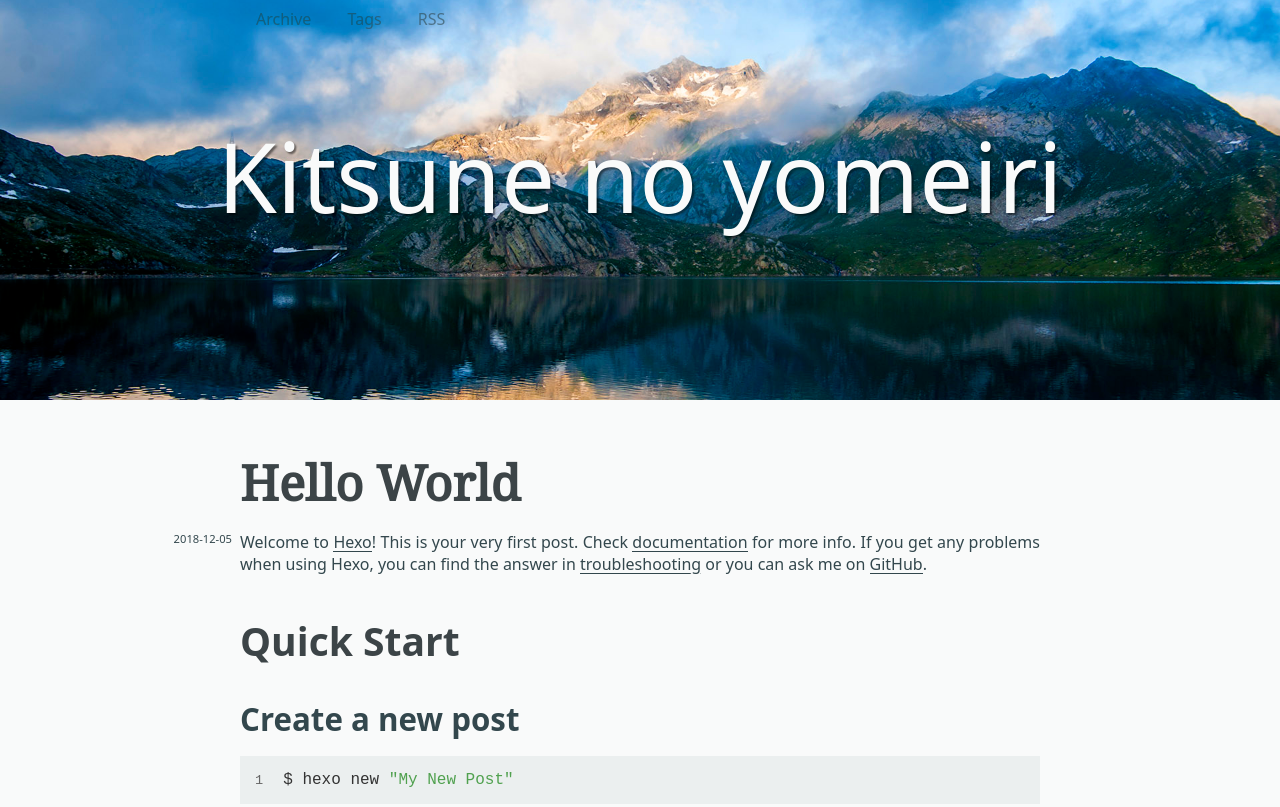
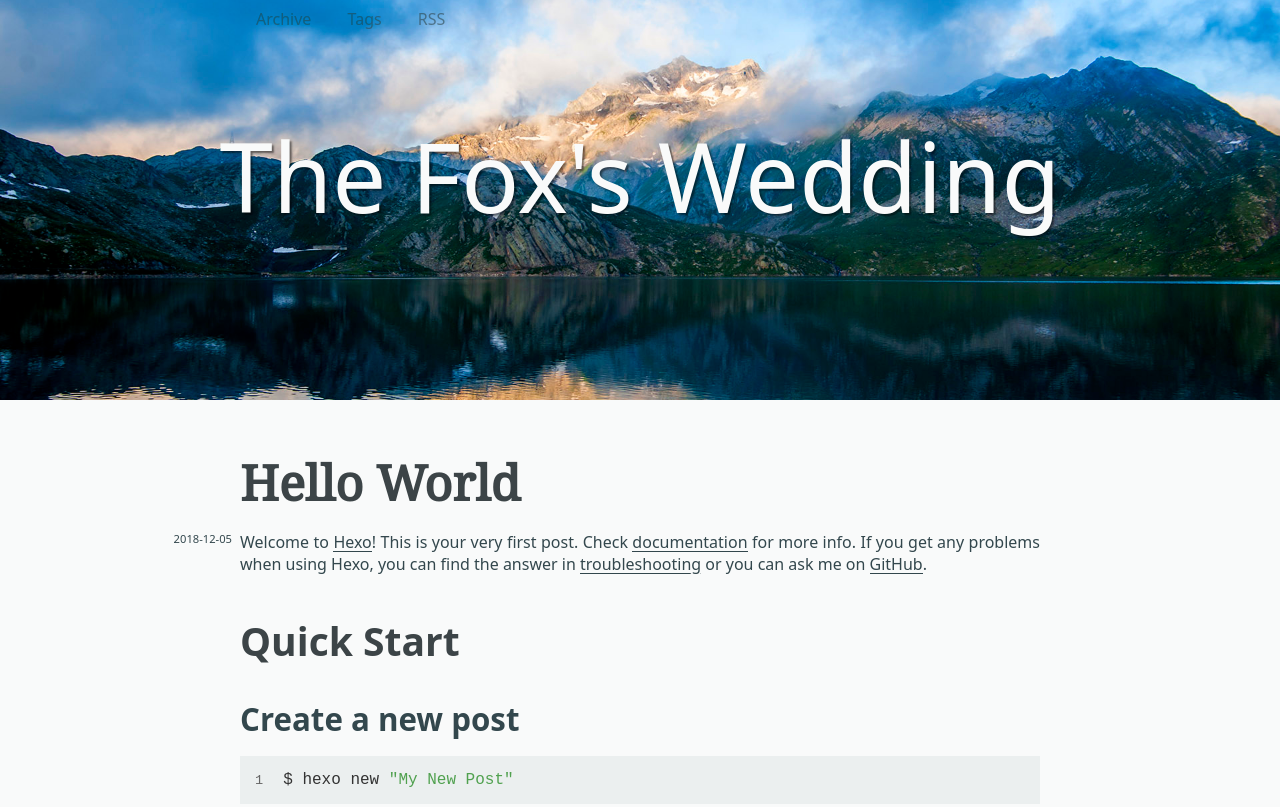
Before and after one commit to 1toguchi/ytksy.github.io, a plain HTML site: page 2018/12/05/hello-world/index.html in a window 1280 px wide. Shown: the top 807 px of the page. Drawn offline with Linux system fonts and the light colour scheme; a web font is replaced by a local one.

Commit message:
Site updated: 2018-12-05 10:28:44

```diff
--- a/2018/12/05/hello-world/index.html
+++ b/2018/12/05/hello-world/index.html
@@ -5,10 +5,10 @@
 	<meta charset="utf-8">
 	<meta name="viewport" content="width=device-width, initial-scale=1, maximum-scale=1">
 	<meta name="theme-color" content="#33474d">
-	<title>Hello World | Kitsune no yomeiri</title>
+	<title>Hello World | The Fox&#39;s Wedding</title>
 	<link rel="stylesheet" href="/css/style.css">
 
-      <link rel="alternate" href="/atom.xml" title="Kitsune no yomeiri" type="application/atom+xml">
+      <link rel="alternate" href="/atom.xml" title="The Fox&#39;s Wedding" type="application/atom+xml">
 
 </head>
 
@@ -24,7 +24,7 @@
 				<a href="/atom.xml" class="header__link">RSS</a>
 
 		</nav>
-		<h1 class="header__title"><a href="/">Kitsune no yomeiri</a></h1>
+		<h1 class="header__title"><a href="/">The Fox&#39;s Wedding</a></h1>
 		<h2 class="header__subtitle"></h2>
 	</header>
 
```
Also changed, not shown: 2018/12/05/test/index.html (+3 -3 lines), archives/2018/12/index.html (+3 -3 lines), archives/2018/index.html (+3 -3 lines), archives/index.html (+3 -3 lines), index.html (+3 -3 lines).
